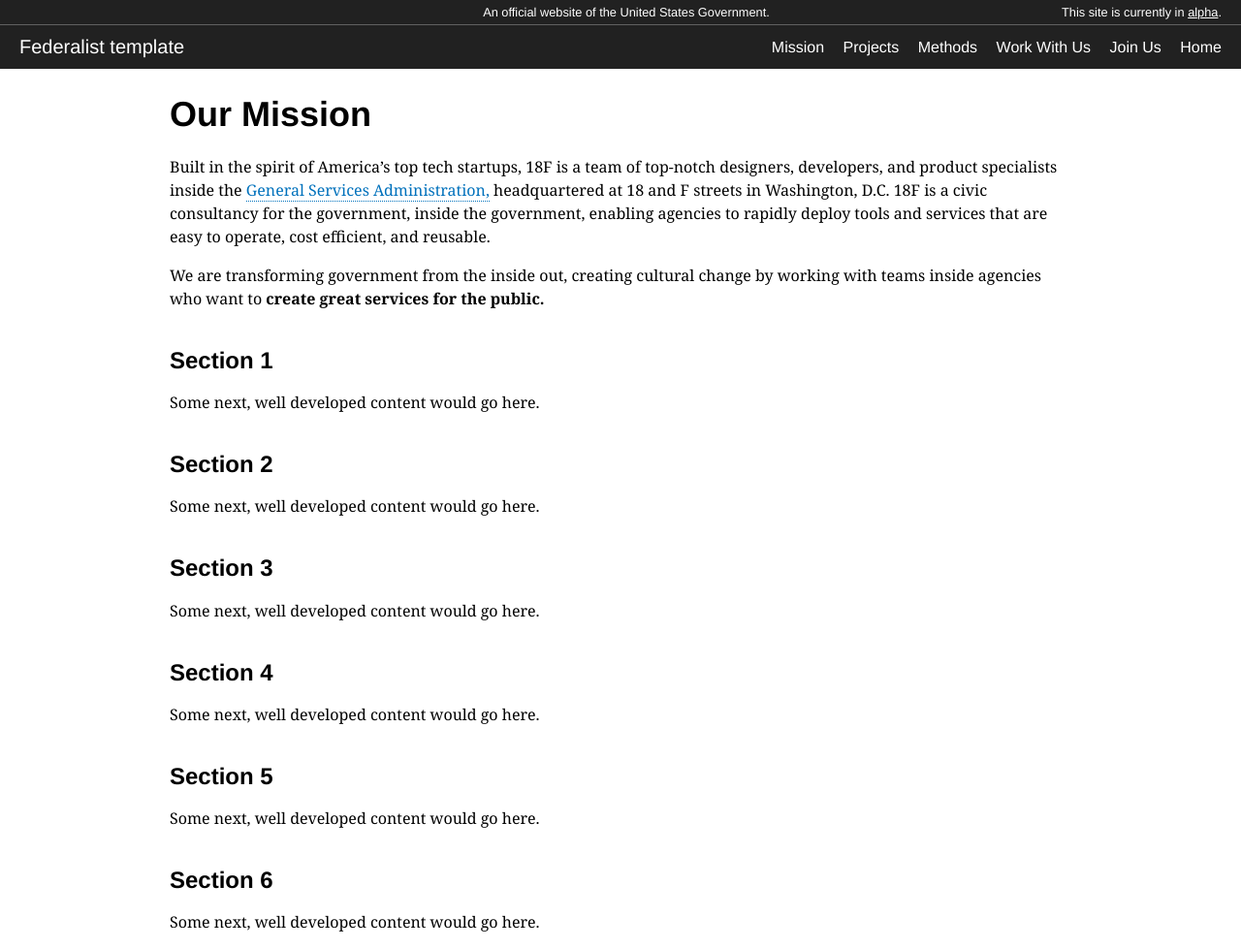
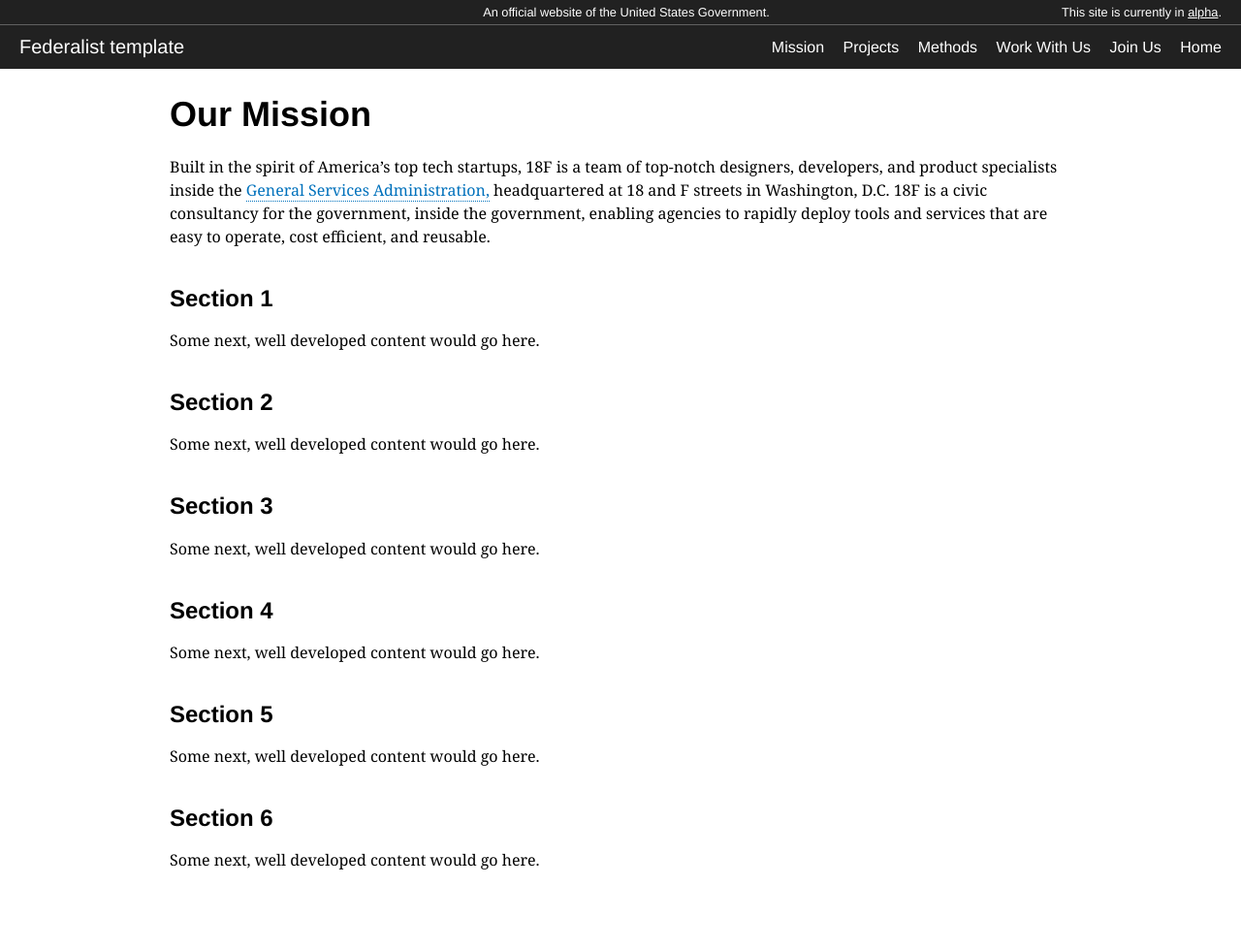
Before and after one commit to GailSwanson/sbst-template, a Jekyll site: the page built from pages/mission.md, in a window 1280 px wide. Shown: the whole page at 97% size. Built offline with Jekyll 4.4.1, drawn with Linux system fonts in a browser that asks for light colours; after the commit the page ends 915 px from its top, so only the background shows below that.

Commit message:
New mission

```diff
--- a/pages/mission.md
+++ b/pages/mission.md
@@ -9,8 +9,6 @@
 # Our Mission
 
 Built in the spirit of America's top tech startups, 18F is a team of top-notch designers, developers, and product specialists inside the [General Services Administration,](http://gsa.gov/) headquartered at 18 and F streets in Washington, D.C. 18F is a civic consultancy for the government, inside the government, enabling agencies to rapidly deploy tools and services that are easy to operate, cost efficient, and reusable.
-
-We are transforming government from the inside out, creating cultural change by working with teams inside agencies who want to **create great services for the public.**
 
 ## Section 1
 
```
